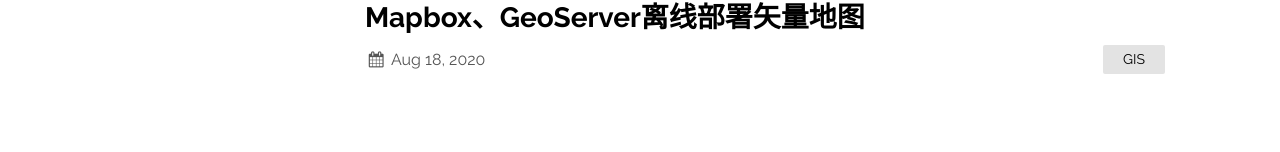
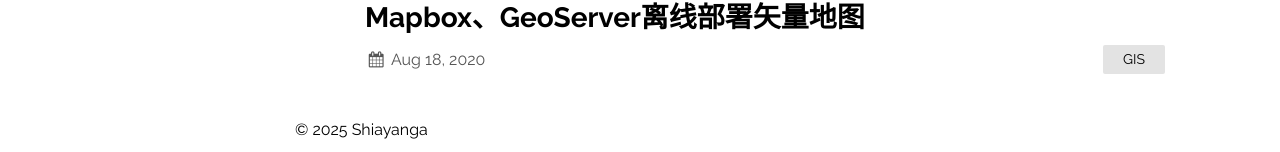
Before and after one commit to shiayanga/shiayanga.github.io, a Jekyll site: the page built from index.md, in a window 1280 px wide. Shown: the part 756-908 px from the top of the page. Built offline with Jekyll 4.4.1, drawn with Linux system fonts in a browser that asks for light colours.

Commit message:
add copyright info

```diff
--- a/_config.yml
+++ b/_config.yml
@@ -6,7 +6,7 @@
   line in _config.yml. It will appear in your document head meta (for
   Google search results) and in your feed.xml site description.
 show_excerpts: true # set to true to show excerpts on the homepage
-
+copyright: © 2025 Shiayanga
 # Minima date format
 # refer to http://shopify.github.io/liquid/filters/date/ if you want to customize this
 sass:
--- a/_layouts/home.html
+++ b/_layouts/home.html
@@ -55,3 +55,4 @@
 		<use xlink:href="{{ '/assets/minima-social-icons.svg#rss' | relative_url }}"></use>
 	</svg><a href="{{ "/feed.xml" | relative_url }}">Subscribe</a></p> -->
 {%- endif -%}
+<p>{{ site.copyright }}</p>
```
